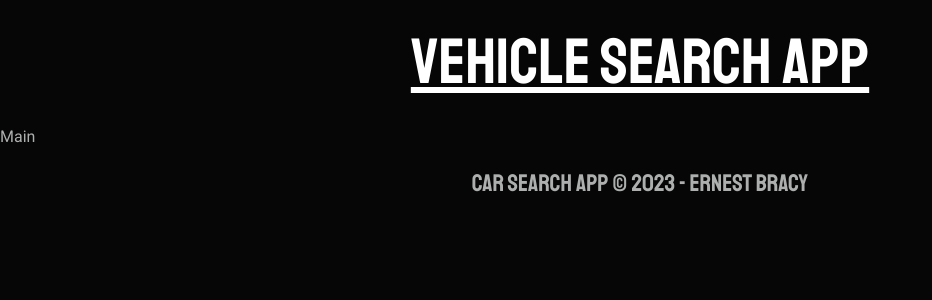
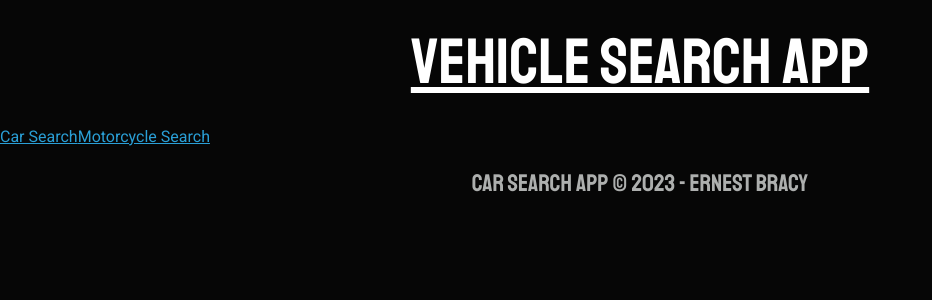
Before and after one commit to Bracye/car-search-app, a React (Vite) app: page / in a window 1280 px wide. Shown: the top 300 px of the page, without its empty margins (0-932 px from the left). Built offline with nearby package versions, Linux system fonts and the light colour scheme.

Commit message:
Created path links to get to the desired vehicle search

```diff
--- a/src/App.jsx
+++ b/src/App.jsx
@@ -1,25 +1,23 @@
-import React from 'react'
-import { Route, Routes } from "react-router-dom";
-import CarSearch from './pages/CarSearch'
-import MotorcycleSearch from './pages/MotorcycleSearch'
+import React from 'react';
+import { Route, Routes } from 'react-router-dom';
+import CarSearch from './pages/CarSearch';
+import MotorcycleSearch from './pages/MotorcycleSearch';
 import Main from './pages/Main';
-import Footer from './components/Footer'
-import Header from './components/Header'
+import Footer from './components/Footer';
+import Header from './components/Header';
 
 function App() {
-{/* Displays */}
   return (
-
     <div>
       <Header />
-       <Routes>
-      <Route path='/' element={<Main />} />
-       <Route path='/Cars/' element={<CarSearch />} />
-      <Route path='/Motorcycles' element={<MotorcycleSearch />} />
+      <Routes>
+        <Route path="/" element={<Main />} />
+        <Route path="/cars/*" element={<CarSearch />} />
+        <Route path="/motorcycles/*" element={<MotorcycleSearch />} />
       </Routes>
       <Footer />
-     </div>
-  )
+    </div>
+  );
 }
 
-export default App
+export default App;
--- a/src/pages/Main.jsx
+++ b/src/pages/Main.jsx
@@ -1,9 +1,13 @@
-import React from 'react'
+import React from 'react';
+import { Link } from 'react-router-dom';
 
 function Main() {
   return (
-    <div>Main</div>
-  )
+    <div>
+      <Link to="/cars">Car Search</Link>
+      <Link to="/motorcycles">Motorcycle Search</Link>
+    </div>
+  );
 }
 
-export default Main
+export default Main;
```
